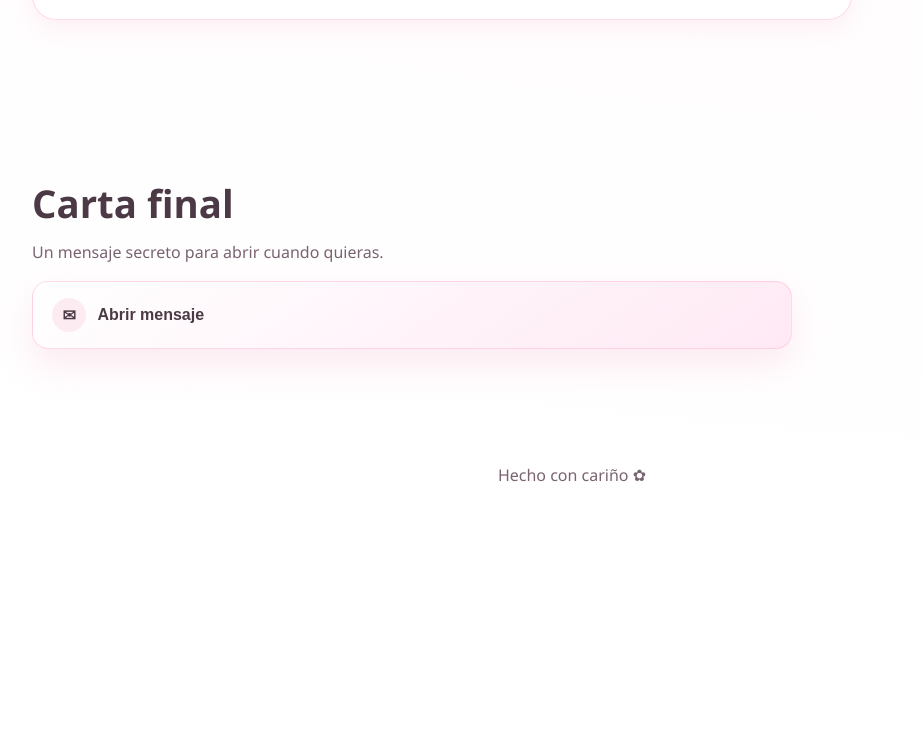
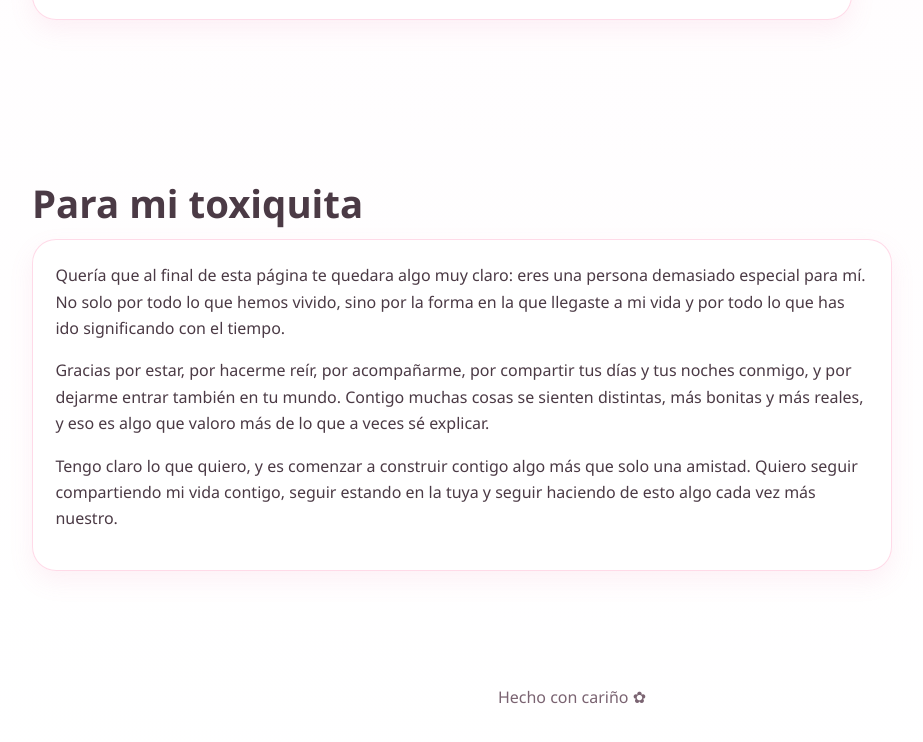
Before and after one commit to mateomax9811-ops/nuestra-historia, a plain HTML site: page index.html in a window 1280 px wide. Shown: the part 5093-5835 px from the top of the page, without its empty margins (68-991 px from the left). Before the commit the page ends 5645 px from the top, so only its background shows below. Drawn offline with Linux system fonts and the light colour scheme.

Commit message:
Actualiza la carta final con cierre definitivo y diseño limpio

```diff
--- a/index.html
+++ b/index.html
@@ -233,28 +233,25 @@
 
       <section class="section reveal" id="carta-final">
         <div class="container">
-          <h2>Carta final</h2>
-          <p class="section__intro">Un mensaje secreto para abrir cuando quieras.</p>
+          <h2>Para mi toxiquita</h2>
 
           <div class="letter-wrap">
-            <button
-              class="envelope"
-              id="toggleLetter"
-              aria-expanded="false"
-              aria-controls="secretLetter"
-              type="button"
-            >
-              <span class="envelope__icon">✉</span>
-              <span class="envelope__text">Abrir mensaje</span>
-            </button>
-
-            <article class="card secret-letter" id="secretLetter" hidden>
+            <article class="card secret-letter">
               <p>
-                Gracias por existir de esta forma tan bonita en mi vida. Si algún día nos encontramos,
-                me encantaría que se sintiera exactamente así: familiar, tierno y real.
+                Quería que al final de esta página te quedara algo muy claro: eres una persona
+                demasiado especial para mí. No solo por todo lo que hemos vivido, sino por la forma en
+                la que llegaste a mi vida y por todo lo que has ido significando con el tiempo.
               </p>
               <p>
-                Por ahora, me basta con seguir escribiendo esta historia contigo, paso a paso.
+                Gracias por estar, por hacerme reír, por acompañarme, por compartir tus días y tus
+                noches conmigo, y por dejarme entrar también en tu mundo. Contigo muchas cosas se
+                sienten distintas, más bonitas y más reales, y eso es algo que valoro más de lo que a
+                veces sé explicar.
+              </p>
+              <p>
+                Tengo claro lo que quiero, y es comenzar a construir contigo algo más que solo una
+                amistad. Quiero seguir compartiendo mi vida contigo, seguir estando en la tuya y seguir
+                haciendo de esto algo cada vez más nuestro.
               </p>
             </article>
           </div>
--- a/script.js
+++ b/script.js
@@ -1,27 +1,11 @@
 const startJourneyBtn = document.querySelector('#startJourney');
 const firstSection = document.querySelector('#como-empezo');
-const toggleLetterBtn = document.querySelector('#toggleLetter');
-const secretLetter = document.querySelector('#secretLetter');
 const revealElements = document.querySelectorAll('.reveal');
 
 // Scroll al iniciar el recorrido
 if (startJourneyBtn && firstSection) {
   startJourneyBtn.addEventListener('click', () => {
     firstSection.scrollIntoView({ behavior: 'smooth', block: 'start' });
-  });
-}
-
-// Carta final
-if (toggleLetterBtn && secretLetter) {
-  toggleLetterBtn.addEventListener('click', () => {
-    const isExpanded = toggleLetterBtn.getAttribute('aria-expanded') === 'true';
-    toggleLetterBtn.setAttribute('aria-expanded', String(!isExpanded));
-    secretLetter.hidden = isExpanded;
-
-    const textNode = toggleLetterBtn.querySelector('.envelope__text');
-    if (textNode) {
-      textNode.textContent = isExpanded ? 'Abrir mensaje' : 'Cerrar mensaje';
-    }
   });
 }
 
--- a/styles.css
+++ b/styles.css
@@ -342,45 +342,19 @@ p {
 }
 
 /* Carta final */
-.letter-wrap {
-  display: grid;
-  gap: 1rem;
-  max-width: 760px;
+#carta-final .letter-wrap {
+  max-width: 860px;
 }
 
-.envelope {
-  border: 1px solid var(--border);
-  background: linear-gradient(145deg, #fff, #ffe9f4);
-  color: var(--text);
-  padding: 1rem 1.2rem;
-  border-radius: var(--radius-sm);
-  display: inline-flex;
-  align-items: center;
-  gap: 0.7rem;
-  cursor: pointer;
-  font-size: 1rem;
-  font-weight: 600;
-  box-shadow: var(--shadow);
-  transition: transform 0.25s ease, box-shadow 0.25s ease;
+#carta-final .secret-letter {
+  padding: 1.4rem;
+  animation: unfold 0.45s ease;
 }
 
-.envelope:hover,
-.envelope:focus-visible {
-  transform: translateY(-2px);
+#carta-final .secret-letter p + p {
+  margin-top: 1rem;
 }
 
-.envelope__icon {
-  width: 34px;
-  height: 34px;
-  border-radius: 50%;
-  display: grid;
-  place-items: center;
-  background: rgba(245, 158, 193, 0.2);
-}
-
-.secret-letter {
-  animation: unfold 0.45s ease;
-}
 
 .footer {
   padding: 2rem 0 3rem;
```
